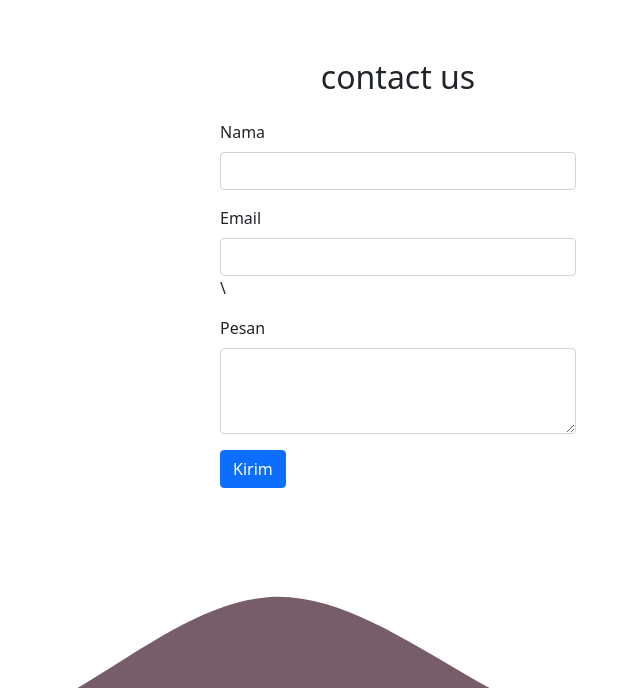
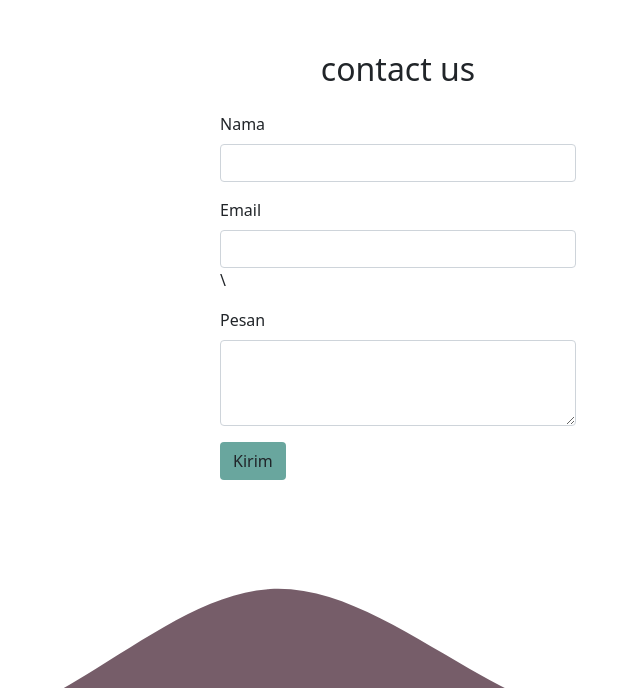
Before and after one commit to Soe-Hok-Gie/peumoeda-atjeh, a React (Create React App) app: page / in a window 1280 px wide. Shown: the part 2374-3062 px from the top of the page, without its empty margins (242-882 px from the left). Built offline with nearby package versions, Linux system fonts and the light colour scheme.

Commit message:
peruabahan

```diff
--- a/src/components/Contact.jsx
+++ b/src/components/Contact.jsx
@@ -31,7 +31,7 @@ const Contact = () => {
                 </label>
                 <textarea class="form-control" id="pesan" rows="3"></textarea>
               </div>
-              <button type="submit" class="btn btn-primary">
+              <button type="submit" class="btn">
                 Kirim
               </button>
             </form>
--- a/src/components/Projects.jsx
+++ b/src/components/Projects.jsx
@@ -38,12 +38,12 @@ const Projects = () => {
   return (
     <section id="project">
       <div className="container">
-        <div className="row text-center mb-3">
+        <div className="row text-center my-3">
           <div className="col">
             <h2>Project</h2>
           </div>
         </div>
-        <div class="row mb-4">
+        <div class="row ">
           {Dataproject.map((items) => {
             return <CardProjects img={items.img} desc={items.desc} />;
           })}
--- a/src/components/Style.css
+++ b/src/components/Style.css
@@ -30,3 +30,6 @@
 section {
   padding-top: 7rem;
 }
+.btn {
+  background-color: #69a69e;
+}
```
